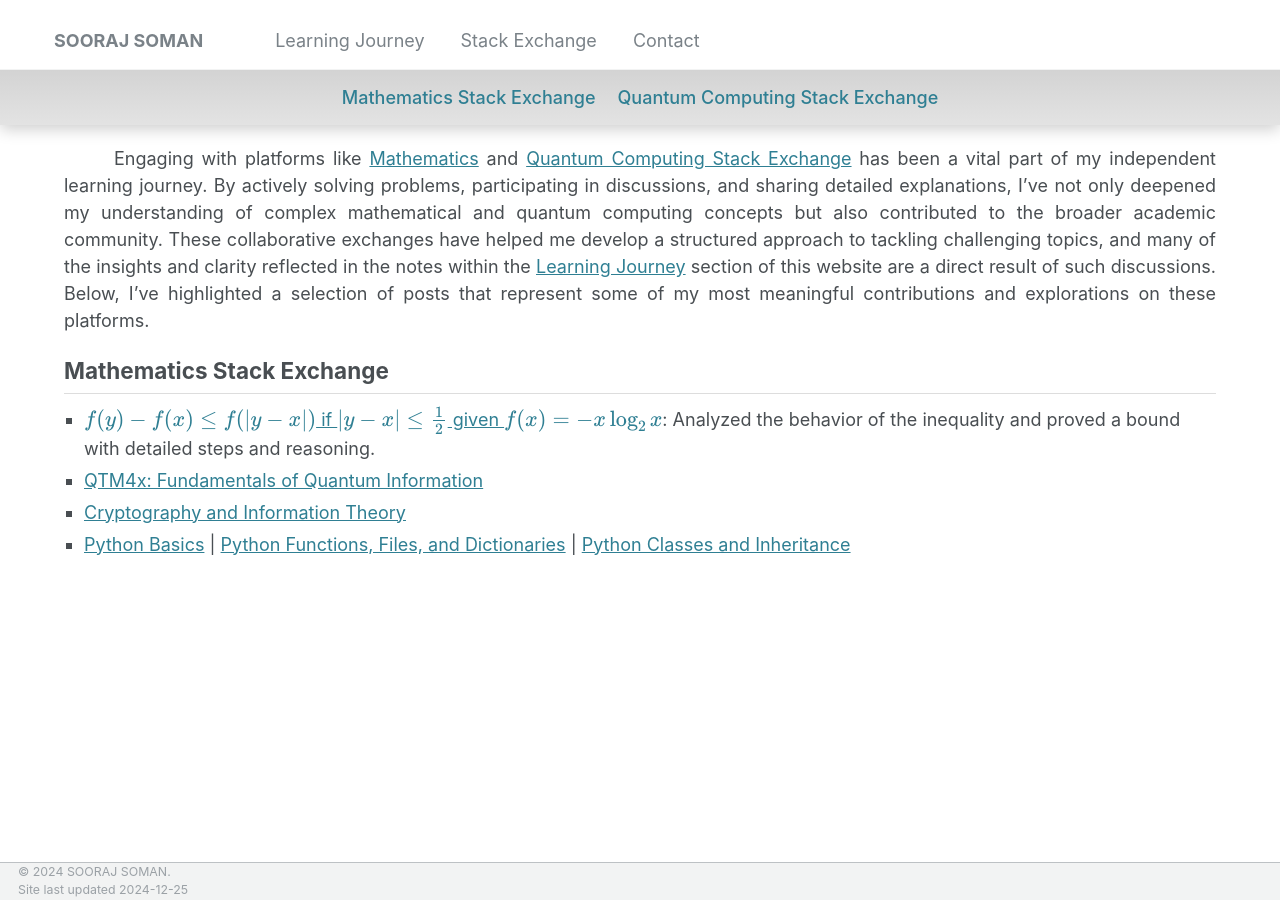
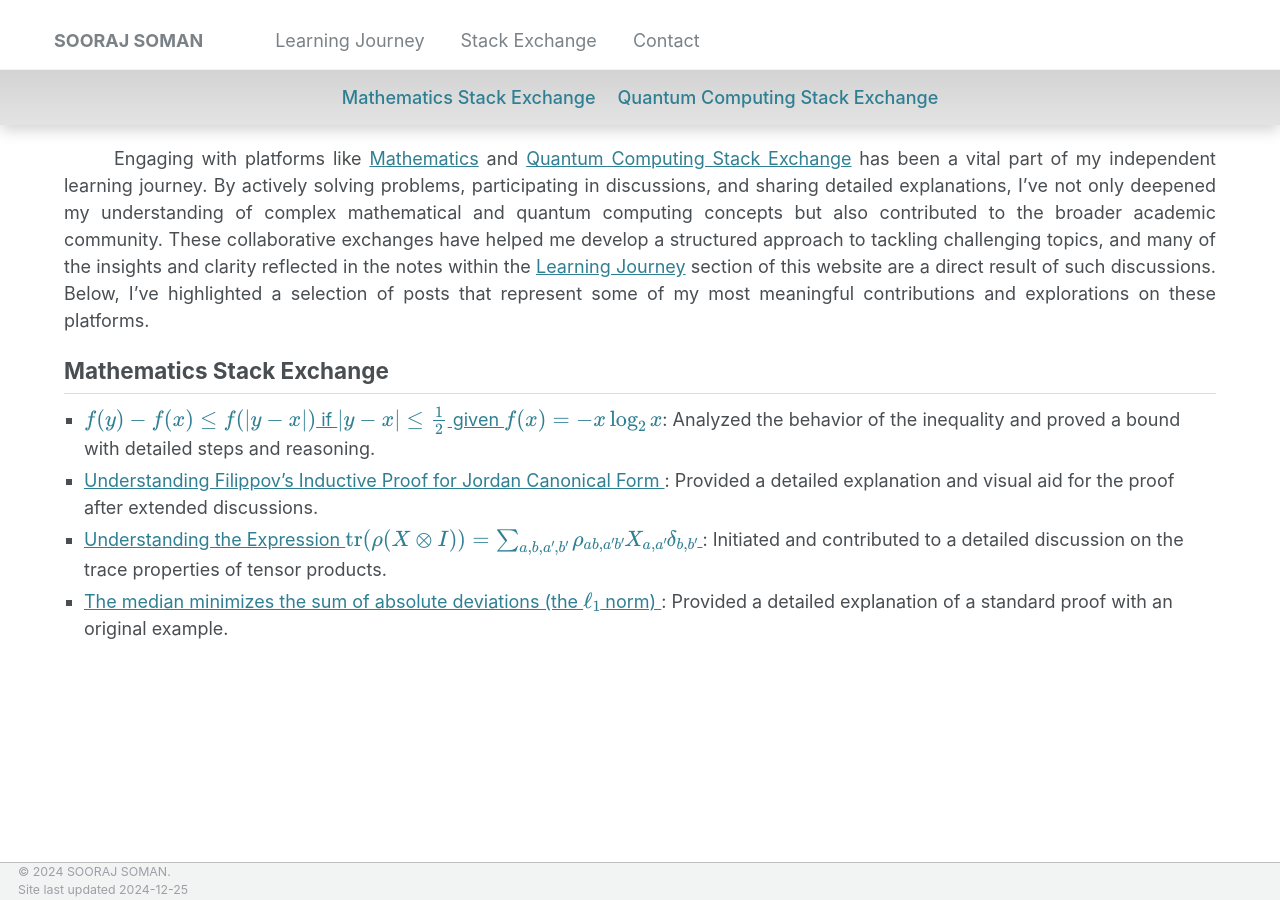
Before and after one commit to soorajss1729/soorajss1729.github.io, a Jekyll site: the page built from _stac/stac.md, in a window 1280 px wide. Built offline with Jekyll 4.4.1, drawn with Linux system fonts in a browser that asks for light colours.

Commit message:
Update stac.md

```diff
--- a/_stac/stac.md
+++ b/_stac/stac.md
@@ -95,8 +95,14 @@ h2 {
 <div class="onln">
 <ul>
     <li><a href="https://math.stackexchange.com/questions/4614700/prove-fy-%E2%88%92-fx-leq-fy-%E2%88%92-x-if-y-%E2%88%92-x-%E2%89%A4-1-2-given-fx-x-log-2-x">$f(y) - f(x) \leq f(|y - x|)$ if $|y - x| \leq \frac{1}{2}$ given $f(x) = -x \log_2 x$</a>: Analyzed the behavior of the inequality and proved a bound with detailed steps and reasoning.</li>
-    <li><a href="https://courses.edx.org/certificates/abb8551f8f65473cae0c5b8c076a8df4">QTM4x: Fundamentals of Quantum Information</a></li>
-    <li><a href="https://coursera.org/verify/CZQLXDV8PUCX">Cryptography and Information Theory</a></li>
-    <li><a href="https://coursera.org/verify/47ZU4EQLWWXT">Python Basics</a> | <a href="https://coursera.org/verify/C7KZRJFGRHEY">Python Functions, Files, and Dictionaries</a> | <a href="https://coursera.org/verify/YHGHGH8WU6SR">Python Classes and Inheritance</a></li>
+    <li><a href="https://math.stackexchange.com/questions/3909381/filippovs-inductive-proof-for-jordan-canonical-form/3911296#3911296">
+        Understanding Filippov’s Inductive Proof for Jordan Canonical Form
+      </a>: Provided a detailed explanation and visual aid for the proof after extended discussions.</li>
+    <li><a href="https://math.stackexchange.com/questions/4250990/understanding-the-expression-tr-big-rhox-otimes-i-big-sum-a-b-a-b-rho">
+        Understanding the Expression $\text{tr}(\rho(X \otimes I)) = \sum_{a,b,a',b'} \rho_{ab,a'b'} X_{a,a'} \delta_{b,b'}$
+      </a>: Initiated and contributed to a detailed discussion on the trace properties of tensor products.</li>
+    <li><a href="https://math.stackexchange.com/questions/113270/the-median-minimizes-the-sum-of-absolute-deviations-the-ell-1-norm/2364943#2364943">
+        The median minimizes the sum of absolute deviations (the $\ell_1$ norm)
+      </a>: Provided a detailed explanation of a standard proof with an original example.</li>
 </ul>
 </div>
```
